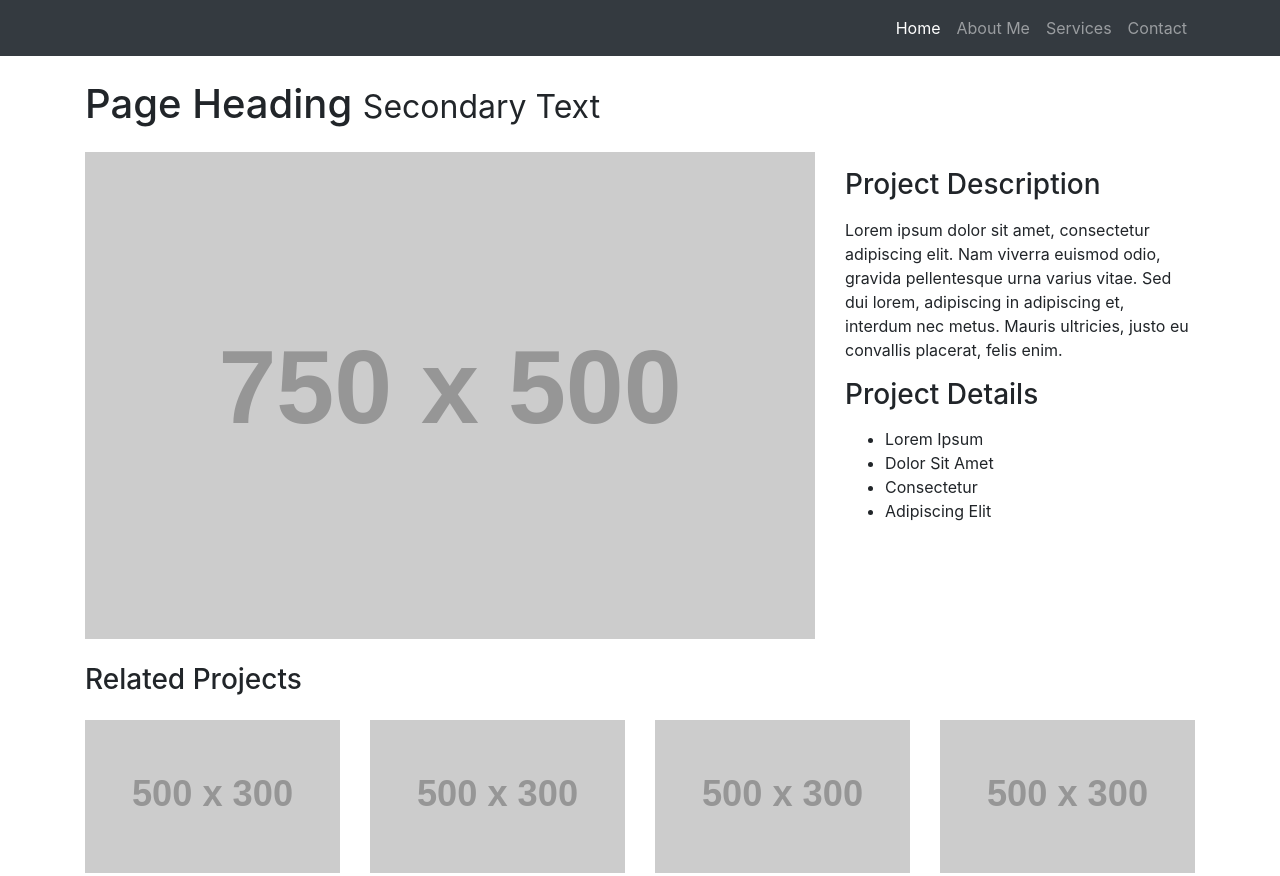
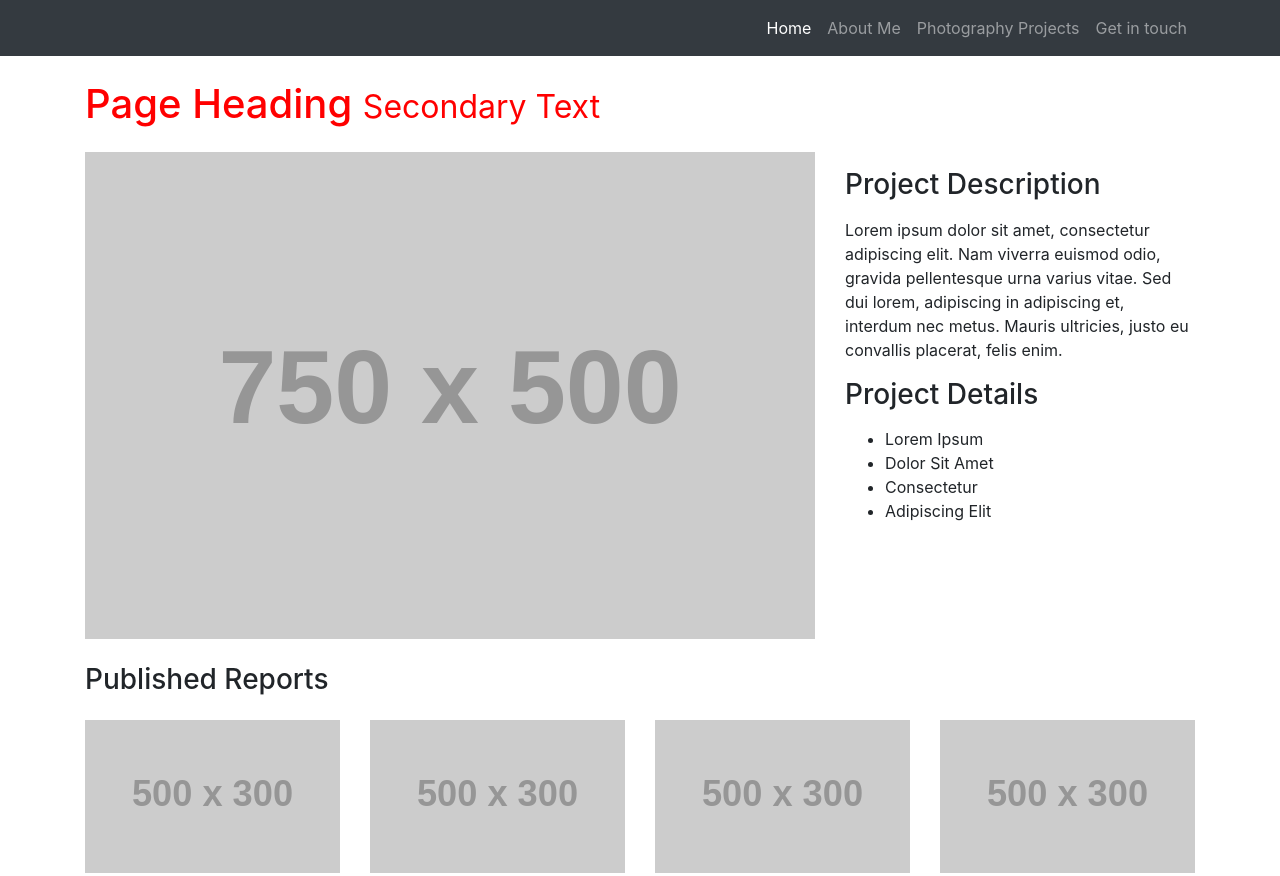
Before and after one commit to joyce-paul/joyceportfolio, a website: page index.html in a window 1280 px wide. Shown: the top 876 px of the page. Drawn offline with Linux system fonts and the light colour scheme; placeholder pictures from the web are drawn by us.

Commit message:
amendments

```diff
--- a/css/portfolio-item.css
+++ b/css/portfolio-item.css
@@ -8,6 +8,12 @@ body {
   padding-top: 54px;
 }
 
+h1 {color: red;
+}
+
+h2 {color: blue;
+}
+
 @media (min-width: 992px) {
   body {
     padding-top: 56px;
--- a/index.html
+++ b/index.html
@@ -38,10 +38,10 @@
               <a class="nav-link" href="#">About Me</a>
             </li>
             <li class="nav-item">
-              <a class="nav-link" href="#">Services</a>
+              <a class="nav-link" href="#">Photography Projects</a>
             </li>
             <li class="nav-item">
-              <a class="nav-link" href="#">Contact</a>
+              <a class="nav-link" href="#">Get in touch</a>
             </li>
           </ul>
         </div>
@@ -79,7 +79,7 @@
       <!-- /.row -->
 
       <!-- Related Projects Row -->
-      <h3 class="my-4">Related Projects</h3>
+      <h3 class="my-4">Published Reports</h3>
 
       <div class="row">
 
```
